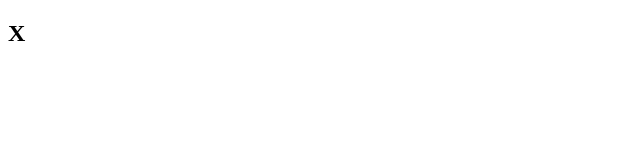
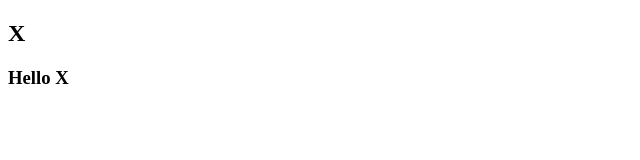
Before and after one commit to lsd-v/git-tutorial, a plain HTML site: page index.html in a window 1280 px wide. Shown: the full height of the page, 0-640 px from the left. Drawn offline with Linux system fonts and the light colour scheme.

Commit message:
new chanes

```diff
--- a/index.html
+++ b/index.html
@@ -9,5 +9,9 @@
     <div>
         <h2>X</h2>
     </div>
+
+    <div>
+        <h3>Hello X</h3>
+    </div>
 </body>
 </html>
```
